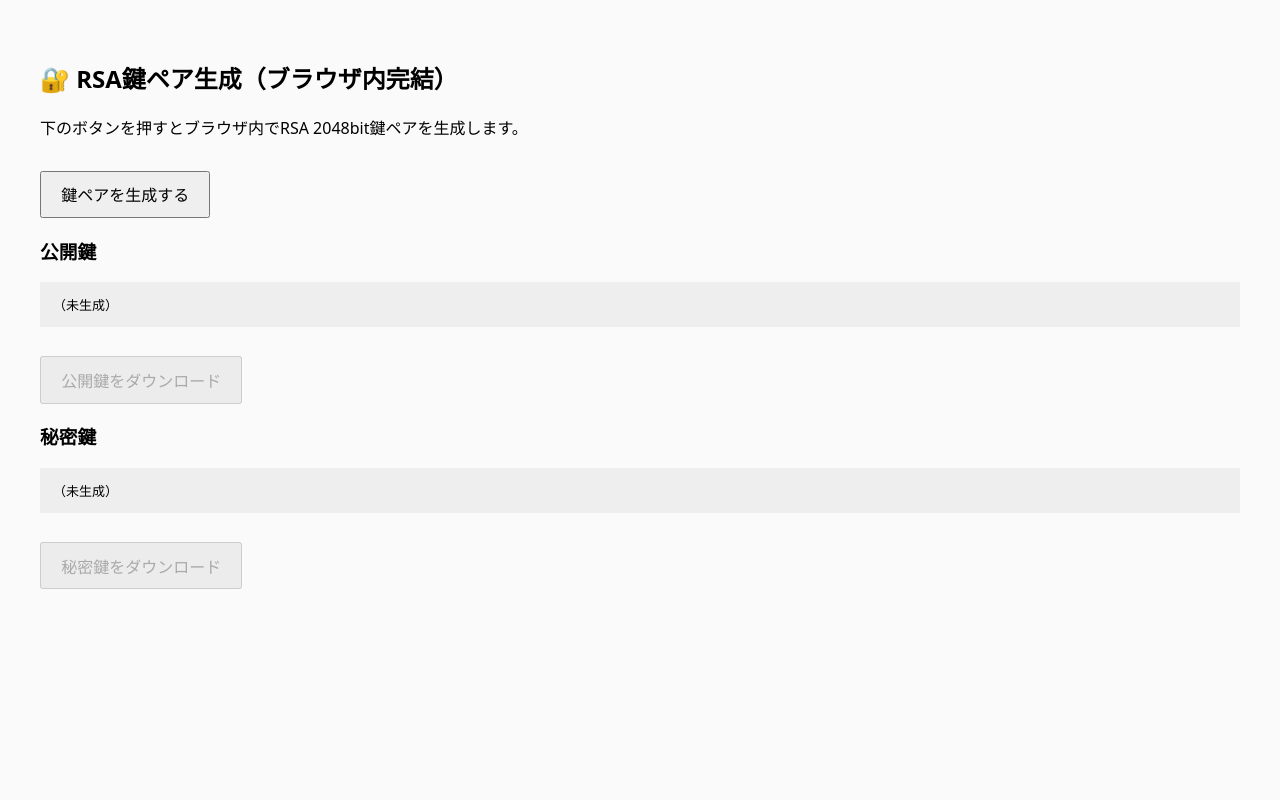
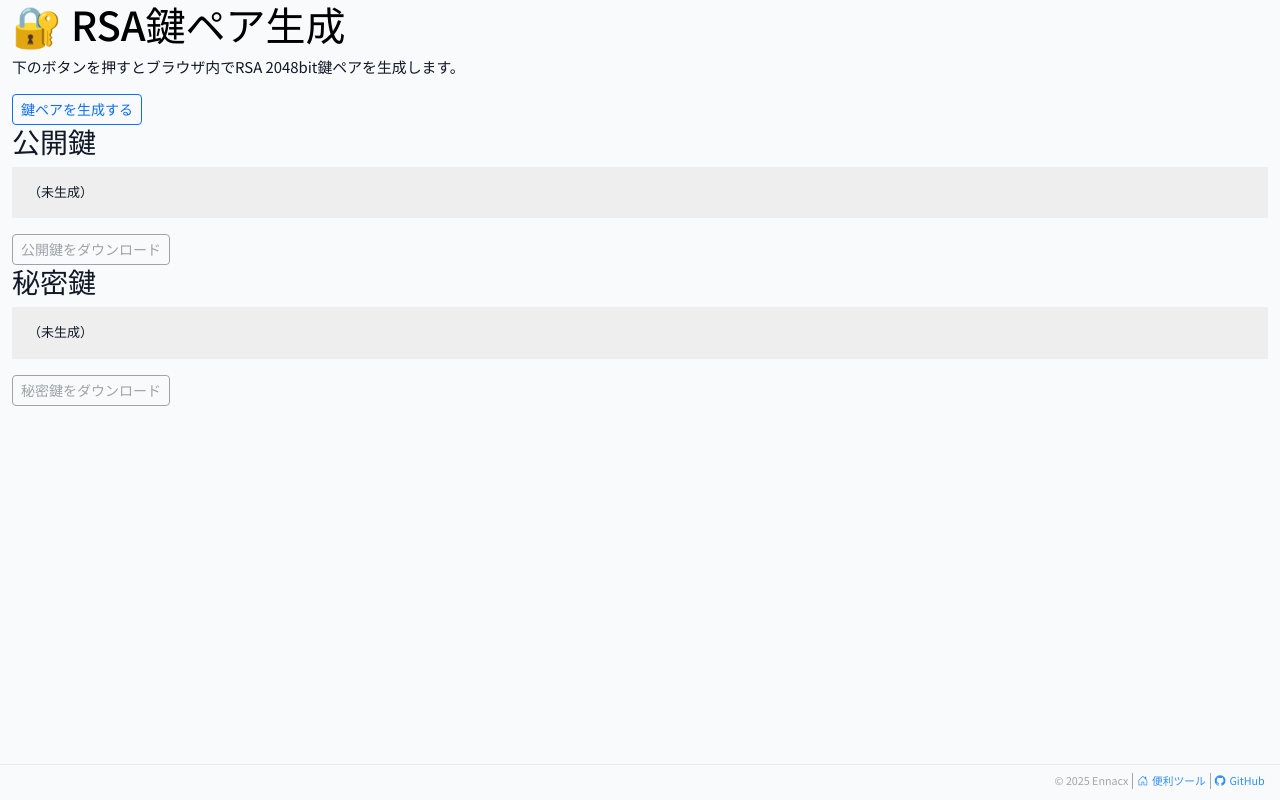
Before and after one commit to ennacx/keygen, a plain HTML site: page index.html in a window 1280 px wide. Drawn offline with nearby package versions, Linux system fonts and the light colour scheme; a web font is replaced by a local one.

Commit message:
体裁調整だけ

```diff
--- a/index.html
+++ b/index.html
@@ -1,26 +1,60 @@
 <!DOCTYPE html>
-<html lang="ja">
+<html lang="ja" translate="no" class="h-100">
 <head>
-    <meta charset="UTF-8">
-    <meta name="viewport" content="width=device-width, initial-scale=1.0">
+    <meta http-equiv="Content-Type" content="text/html; charset=utf-8" />
+    <meta name="viewport" content="width=device-width, initial-scale=1, viewport-fit=cover" />
+
     <title>RSA KeyGen</title>
+
+    <!-- JS(CDN) -->
+    <script src="https://code.jquery.com/jquery-3.7.1.min.js" integrity="sha256-/JqT3SQfawRcv/BIHPThkBvs0OEvtFFmqPF/lYI/Cxo=" crossorigin="anonymous" defer></script>
+    <script src="https://code.jquery.com/ui/1.14.1/jquery-ui.min.js" integrity="sha256-AlTido85uXPlSyyaZNsjJXeCs07eSv3r43kyCVc8ChI=" crossorigin="anonymous" defer></script>
+    <script src="https://cdn.jsdelivr.net/npm/bootstrap@5.3.8/dist/js/bootstrap.min.js" integrity="sha256-ew8UiV1pJH/YjpOEBInP1HxVvT/SfrCmwSoUzF9JIgc=" crossorigin="anonymous" defer></script>
+
+    <!-- Local JS -->
+    <script src="keygen.js" defer></script>
+
+    <!-- CSS(CDN) -->
+    <link rel="stylesheet" href="https://cdn.jsdelivr.net/npm/bootstrap@5.3.8/dist/css/bootstrap.min.css" integrity="sha256-2FMn2Zx6PuH5tdBQDRNwrOo60ts5wWPC9R8jK67b3t4=" crossorigin="anonymous">
+    <link rel="stylesheet" href="https://cdn.jsdelivr.net/npm/bootstrap-icons@1.13.1/font/bootstrap-icons.min.css" integrity="sha256-pdY4ejLKO67E0CM2tbPtq1DJ3VGDVVdqAR6j3ZwdiE4=" crossorigin="anonymous">
+
+    <!-- Local CSS -->
     <link rel="stylesheet" href="keygen.css" />
 </head>
+
 <body>
+    <!-- メイン表示部 -->
+    <div id="content" class="container-fluid">
+        <h1><a href="./">🔐 RSA鍵ペア生成</a></h1>
+        <p>下のボタンを押すとブラウザ内でRSA 2048bit鍵ペアを生成します。</p>
 
-<h2>🔐 RSA鍵ペア生成（ブラウザ内完結）</h2>
-<p>下のボタンを押すとブラウザ内でRSA 2048bit鍵ペアを生成します。</p>
+        <button id="gen" class="btn btn-sm btn-outline-primary">鍵ペアを生成する</button>
 
-<button id="gen">鍵ペアを生成する</button>
+        <h3>公開鍵</h3>
+        <pre id="pub" class="result-mono">（未生成）</pre>
+        <button id="dlPub" class="btn btn-sm btn-outline-secondary" disabled>公開鍵をダウンロード</button>
 
-<h3>公開鍵</h3>
-<pre id="pub">（未生成）</pre>
-<button id="dlPub" disabled>公開鍵をダウンロード</button>
+        <h3>秘密鍵</h3>
+        <pre id="priv" class="result-mono">（未生成）</pre>
+        <button id="dlPriv" class="btn btn-sm btn-outline-secondary" disabled>秘密鍵をダウンロード</button>
+    </div>
 
-<h3>秘密鍵</h3>
-<pre id="priv">（未生成）</pre>
-<button id="dlPriv" disabled>秘密鍵をダウンロード</button>
+    <!-- フッター -->
+    <footer class="d-flex">
+        <div class="disclaimer">
+            <p>このツールはブラウザ上で安全なキーを生成します。生成されたすべては保存されず、すべてローカル処理で行われます。</p>
+            <p>なお、本ツールの使用によりトラブルが発生した場合、私たちは一切の責任を負いません。</p>
+        </div>
+        <div class="ms-auto">
+            <ul class="list-group list-group-horizontal copy-links">
+                <li>&copy;&nbsp;2025&nbsp;Ennacx</li>
+                <li><a href="https://ennacx.github.io/benri/" target="_blank"><i class="bi bi-house-door"></i>便利ツール</a></li>
+                <li><a href="https://github.com/ennacx/keygen" target="_blank"><i class="bi bi-github"></i>GitHub</a></li>
+            </ul>
+        </div>
+    </footer>
 
-<script src="keygen.js" defer></script>
+    <!-- UI制御用JS -->
+    <script src="index.js" defer></script>
 </body>
 </html>
--- a/keygen.js
+++ b/keygen.js
@@ -19,11 +19,11 @@ async function generateRSA() {
 	const publicPEM  = toPEM(spki, PUBKEY_LABEL);
 	const privatePEM = toPEM(pkcs8, PRIVKEY_LABEL);
 
+	document.getElementById("pub").textContent  = publicPEM;
 	document.getElementById("priv").textContent = privatePEM;
-	document.getElementById("pub").textContent  = publicPEM;
 
+	enableDownload("dlPub", publicPEM, "id_rsa.pub.pem");
 	enableDownload("dlPriv", privatePEM, "id_rsa.pem");
-	enableDownload("dlPub", publicPEM, "id_rsa.pub.pem");
 }
 
 function toPEM(buffer, label) {
--- a/keygen.scss
+++ b/keygen.scss
@@ -1,3 +1,116 @@
-body { font-family: system-ui, sans-serif; padding: 2em; background: #fafafa; }
-button { margin-top: 1em; padding: 0.6em 1.2em; font-size: 1em; }
-pre { background: #eee; padding: 1em; white-space: pre-wrap; word-break: break-all; }
+@charset "UTF-8";
+
+// Google fonts "Noto Sans JP", "Atkinson Hyperlegible Mono"
+@import url('https://fonts.googleapis.com/css2?family=Atkinson+Hyperlegible+Mono:ital,wght@0,200..800;1,200..800&family=Noto+Sans+JP:wght@100..900&display=swap');
+
+// 既定色
+$bg_color: #f9fafb;
+$default_color: #2d8efd;
+$light_color: #4aa3f8;
+$dark_color: rgba(45, 142, 253, 0.35);
+$font_color: #111827;
+
+$footer_height: 36px;
+$default_font: "Noto Sans JP", sans-serif;
+$mono_font: "Atkinson Hyperlegible Mono", monospace;
+
+body {
+	background-color: $bg_color;
+	font-family: $default_font;
+	font-size: 0.93rem;
+	color: $font_color;
+
+	-webkit-font-smoothing: antialiased;
+}
+
+a {
+	color: $default_color;
+	text-decoration: none;
+	cursor: pointer;
+
+	&:hover {
+		color: $light_color;
+	}
+}
+
+h1 {
+	margin-bottom: 8px;
+
+	a {
+		color: black;
+
+		&:hover{
+			color: black;
+		}
+	}
+}
+
+footer {
+	text-align: right;
+	font-size: 0.67rem;
+	border-top: 1px solid #eaeaea;
+	background-color: $bg_color;
+	backdrop-filter: blur(4px);
+	color: #a5a5a5;
+
+	width: 100%;
+	height: $footer_height;
+	margin: 0;
+	padding: 8px .88%;
+
+	position: fixed;
+	bottom: 0;
+	left: 0;
+
+	p {
+		i {
+			margin-right: 6px;
+		}
+	}
+
+	.disclaimer {
+		color: #aaaacc;
+
+		// 表示はしない
+		p {
+			display: none;
+		}
+	}
+
+	ul.copy-links {
+		list-style: none;
+
+		& li {
+			padding: 0 4px;
+
+			&:not(:first-child) {
+				border-left: 1px solid #a5a5a5;
+			}
+
+			a {
+				text-decoration: none;
+			}
+
+			a:hover {
+				color: #6585ff;
+			}
+
+			i {
+				margin-right: 4px;
+			}
+		}
+	}
+}
+
+#content {
+	padding-bottom: $footer_height + 16px !important;
+}
+
+pre {
+	&.result-mono {
+		background: #eee; padding: 1rem;
+		font-family: $mono_font system-ui monospace;
+		white-space: pre-wrap;
+		word-break: break-all;
+	}
+}
```
Also changed, not shown: index.js (added), keygen.css, 1 other file.
